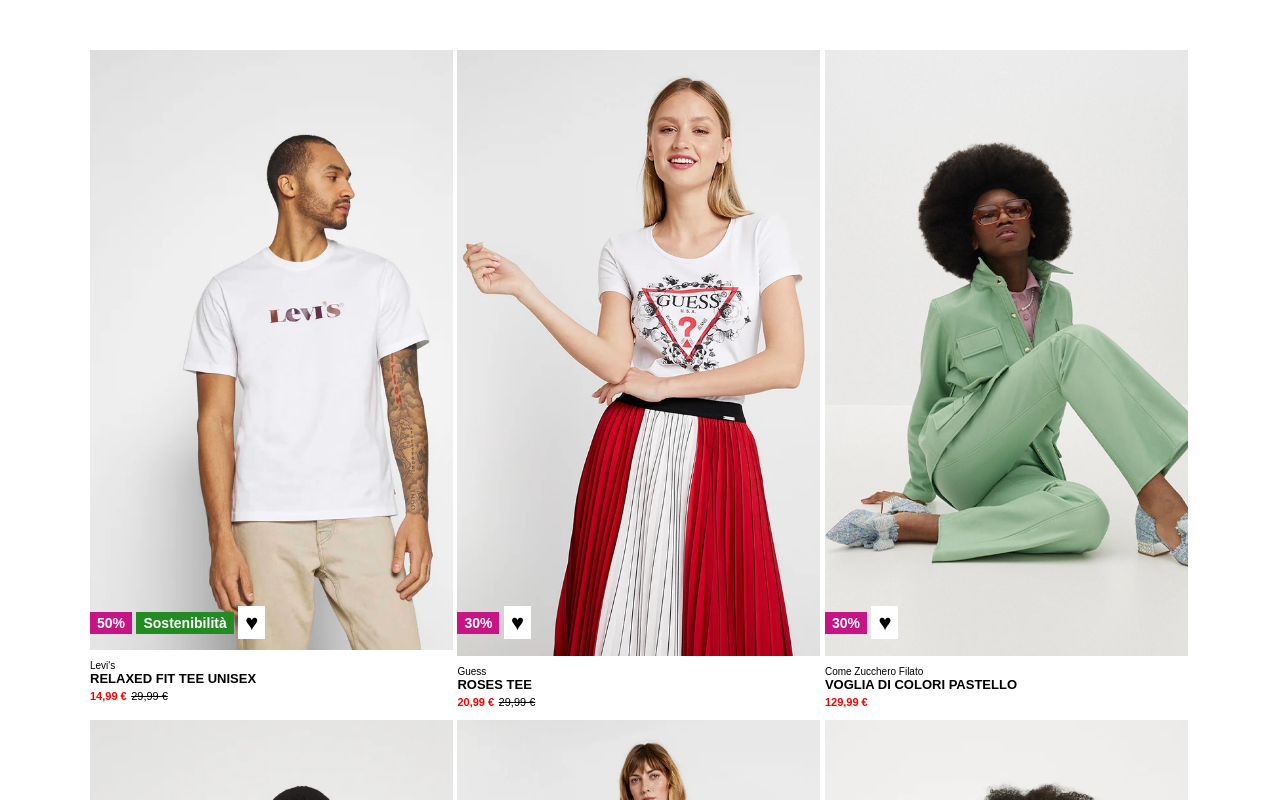
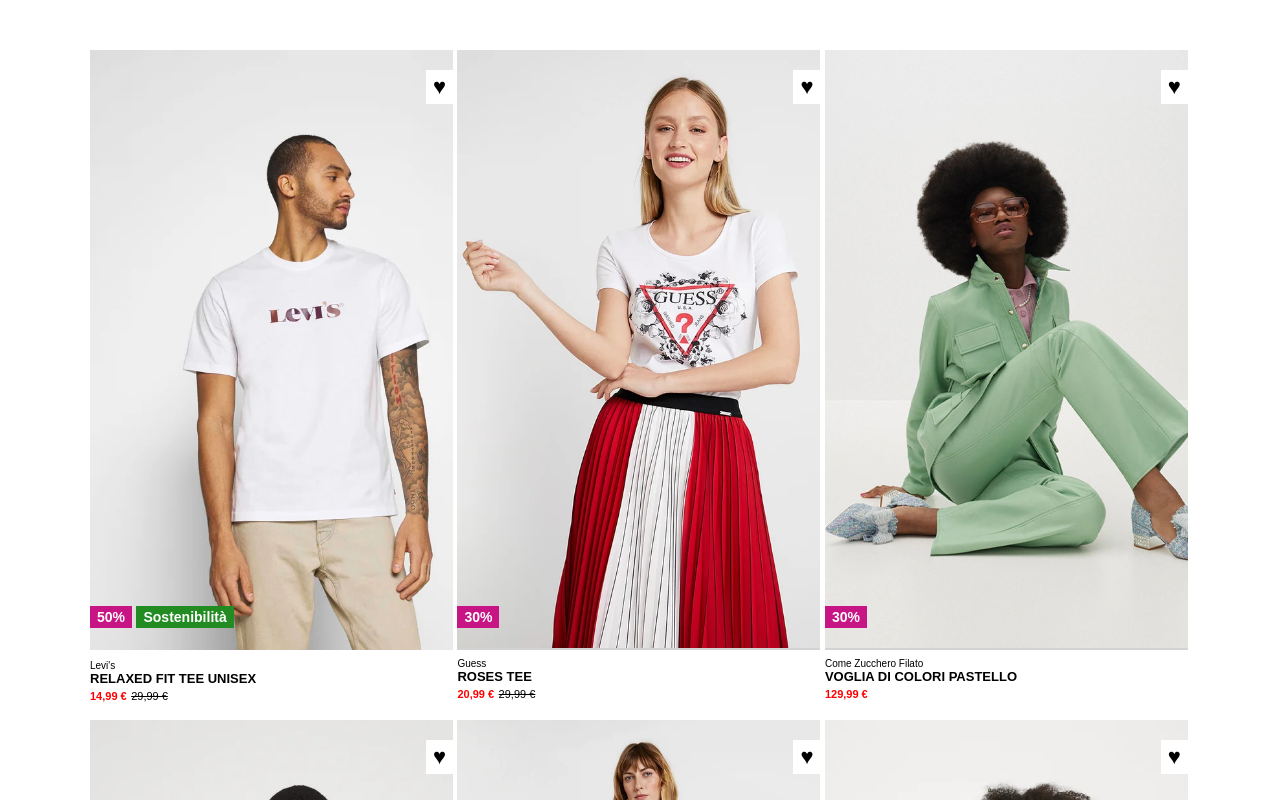
Before and after one commit to DavideCroce/html-css-boolando, a plain HTML site: page index.html in a window 1280 px wide. Shown: the top 800 px of the page. Drawn offline with Linux system fonts and the light colour scheme.

Commit message:
modifica cuore

```diff
--- a/css/style.css
+++ b/css/style.css
@@ -35,6 +35,7 @@
     background-color: lightgray;
     vertical-align: bottom;
     cursor: p;
+    position: relative;
 }
 
 .levis-relaxed{
@@ -151,9 +152,9 @@
     font-size: 22px;
     padding: 4px 7px;
     text-align: center;
-    position: relative;
-    bottom: 20px;
-    left: 0px;
+    position: absolute;
+    top: 20px;
+    right: 0px;
 
 }
 
```
